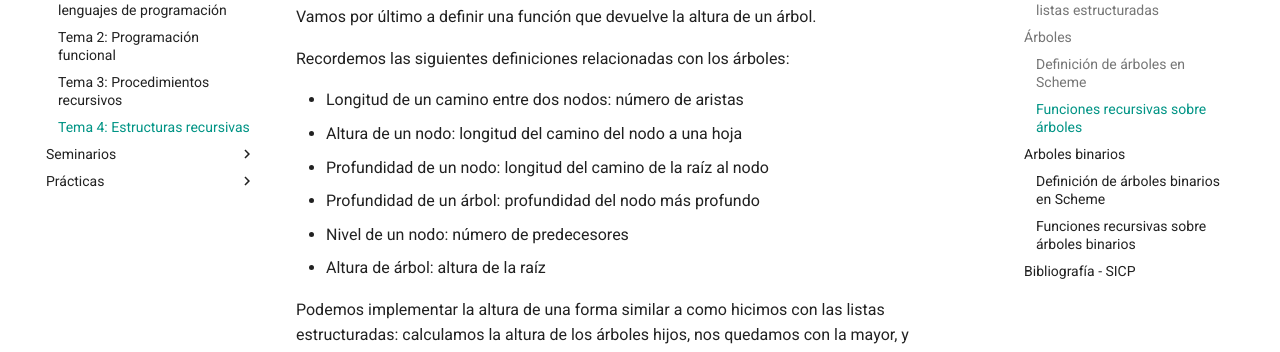
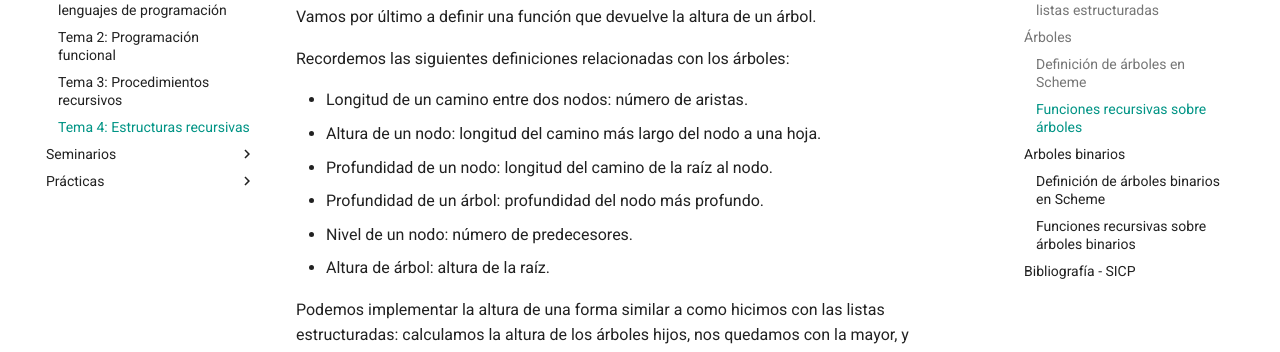
Before and after one commit to domingogallardo/apuntes-lpp, an MkDocs documentation site: the page built from docs/teoria/tema04-estructuras-recursivas/tema04-estructuras-recursivas.md, in a window 1280 px wide and 900 px high, scrolled down 27320 px. Shown: the part 170-522 px from the top of the window. Built offline with MkDocs 1.6.1 and Material for MkDocs 9.7.7, drawn with Linux system fonts in a browser that asks for light colours.

Commit message:
Correcciones

```diff
--- a/docs/teoria/tema04-estructuras-recursivas/tema04-estructuras-recursivas.md
+++ b/docs/teoria/tema04-estructuras-recursivas/tema04-estructuras-recursivas.md
@@ -1256,12 +1256,12 @@ Vamos por último a definir una función que devuelve la altura de un
 
 Recordemos las siguientes definiciones relacionadas con los árboles:
 
-- Longitud de un camino entre dos nodos: número de aristas
-- Altura de un nodo: longitud del camino del nodo a una hoja
-- Profundidad de un nodo: longitud del camino de la raíz al nodo
-- Profundidad de un árbol: profundidad del nodo más profundo
-- Nivel de un nodo: número de predecesores
-- Altura de árbol: altura de la raíz
+- Longitud de un camino entre dos nodos: número de aristas.
+- Altura de un nodo: longitud del camino más largo del nodo a una hoja.
+- Profundidad de un nodo: longitud del camino de la raíz al nodo.
+- Profundidad de un árbol: profundidad del nodo más profundo.
+- Nivel de un nodo: número de predecesores.
+- Altura de árbol: altura de la raíz.
 
 Podemos implementar la altura de una forma similar a como hicimos con
 las listas estructuradas: calculamos la altura de los árboles hijos,
```
